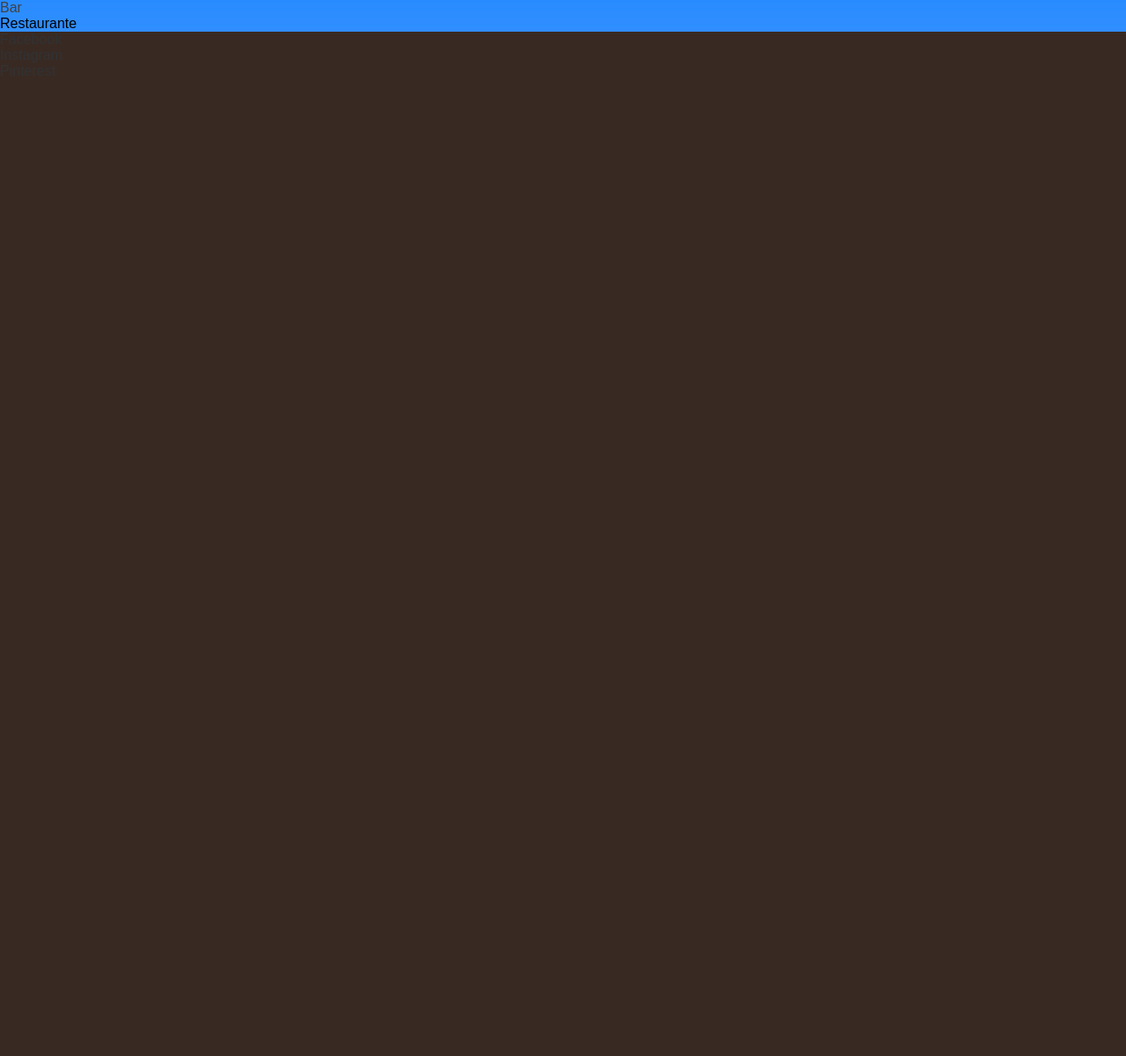
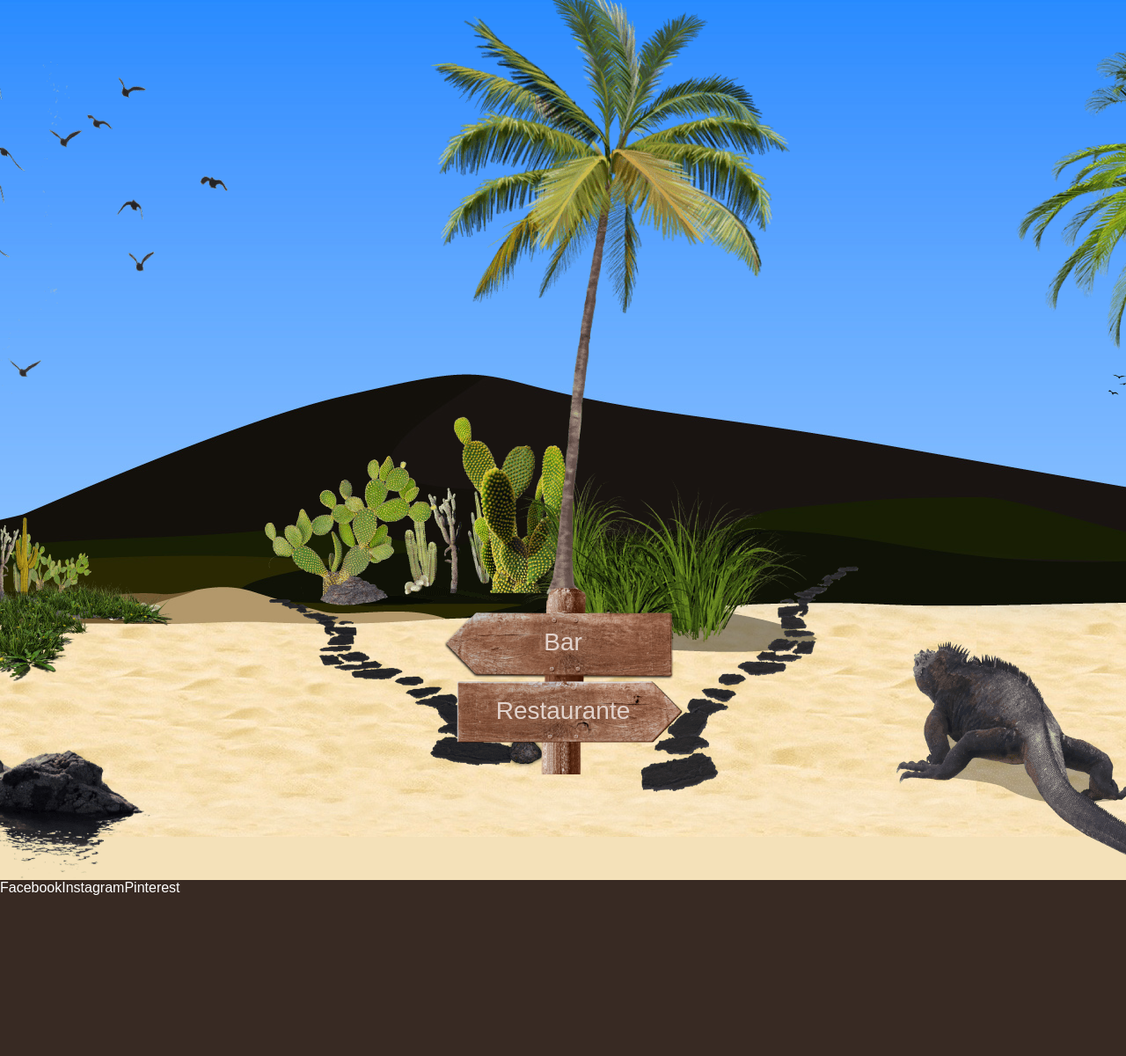
Before and after one commit to ukupama/ukupama.github.io, a PHP site: page / in a window 1280 px wide. Shown: the whole page at 88% size. Before the commit the page ends 86 px from the top, so only its background shows below. Run offline with PHP 8.4, Linux system fonts and the light colour scheme.

Commit message:
Update index

```diff
--- a/css/custom.css
+++ b/css/custom.css
@@ -14,11 +14,58 @@ body{
 }
 
 .container{
-	position: relative;
+	position: absolute;
 	max-width: 100%;
+	height: 1080px;
 	height: auto;
 	display: block;
 	background: url(../images/index/land.jpg) center top no-repeat;
+}
+
+.bg-cover{
+	position: relative;
+	max-width: 100%;
+	height: 1000px;
+	background: url(../images/index/wildlife.png) center no-repeat;
+}
+
+.bg-sign-way{
+	display: block;
+	position: relative;
+	margin-left: auto;
+	margin-right: auto;
+	width: 285px;
+	height: 220px;
+	padding-top: 40px;
+	top: 660px;
+	background: transparent url(../images/index/signs.png) center no-repeat;
+}
+
+.bg-sign-way li{
+	margin-top: 0px;
+	display: block;
+	text-align: center;
+	background-color: transparent;
+	margin-bottom: 18px;
+}
+
+.bg-sign-way li a{
+	display: block;
+	margin: 0;
+	line-height: 60px;
+	color: #E2D3CC;
+	font-size: 21pt;
+}
+
+.bg-links{
+	display: block;
+	height: 200px;
+	width: 100%;
+	background-color: #382A23;
+}
+
+.bg-links a{
+	color: #FFF;
 }
 
 @media screen and (max-width: 430px){
--- a/index.html
+++ b/index.html
@@ -8,17 +8,22 @@
 </head>
 <body>
 	<div class="container">
-		<ul>
+		<div class="bg-cover">
+			<ul class="bg-sign-way">
 				<li><a href="/bar">Bar</a></li>
 				<li><a href="/restaurant">Restaurante</a></li>
 			</ul>
 		</div>
-	<footer>
-		<ul>
+		<div class="bg-links">
+			<ul class="list-inline">
 				<li><a href="">Facebook</a></li>
 				<li><a href="">Instagram</a></li>
 				<li><a href="">Pinterest</a></li>
 			</ul>
+		</div>
+	</div>
+	<footer>
+
 	</footer>
 </body>
 </html>
```
Also changed, not shown: images/index/land.jpg, images/index/signs.png (added), images/index/wildlife.png (added). Lines whose indentation alone changed are shown as unchanged.
